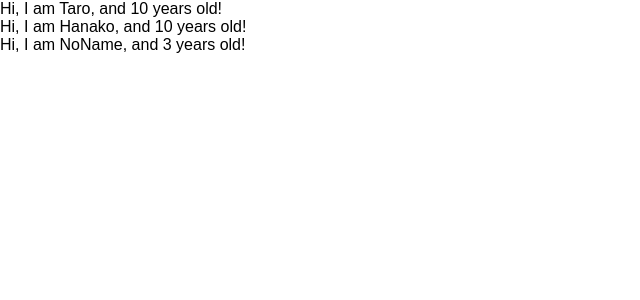
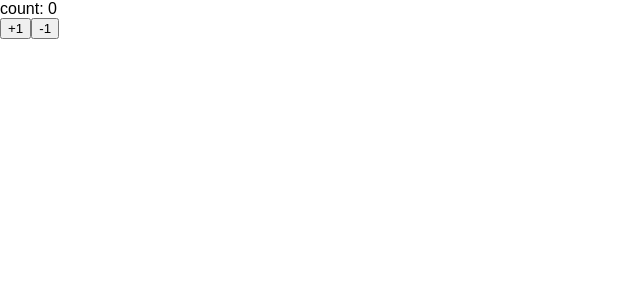
Before and after one commit to yuji-nakamoto/react-redux-crud-application, a React (Create React App) app: page / in a window 1280 px wide. Shown: the top 300 px of the page, without its empty margins (0-640 px from the left). Built offline with nearby package versions, Linux system fonts and the light colour scheme.

Commit message:
learn state and setState

```diff
--- a/src/App.js
+++ b/src/App.js
@@ -1,30 +1,32 @@
-import React from 'react';
-import PropTypes from 'prop-types';
+import React, { Component } from 'react';
 
-const App = () => {
-  const profiles = [
-    { name: "Taro", age: 10},
-    { name: "Hanako", age: 10},
-    { name: "NoName", age: 3}
-  ]
-  return (
-    <div>
-     {
-       profiles.map((profile, index) => {
-         return <User name={profile.name} age={profile.age} key={index} />
-       })
-     }
-    </div>
-  )
+const App = () => (<Counter></Counter> )
+
+class Counter extends Component {
+  constructor(props) {
+    super(props)
+    this.state = { count: 0 }
+  }
+
+  handlePlusButton = () => {
+    this.setState({ count: this.state.count + 1 })
+  }
+  handleMinusButton = () => {
+    this.setState({ count: this.state.count - 1 })
+  }
+
+  render() {
+    return (
+      <React.Fragment>
+        <div>count: { this.state.count }</div>
+        <button onClick={this.handlePlusButton}>+1</button>
+        <button onClick={this.handleMinusButton}>-1</button>
+      </React.Fragment>
+    )
+  }
 }
 
-const User = (props) => {
-  return <div>Hi, I am {props.name}, and {props.age} years old! </div>
-}
 
-User.propTypes = {
-  name: PropTypes.string,
-  age: PropTypes.number.isRequired
-}
 
-export default App;
+
+ export default App;
```
